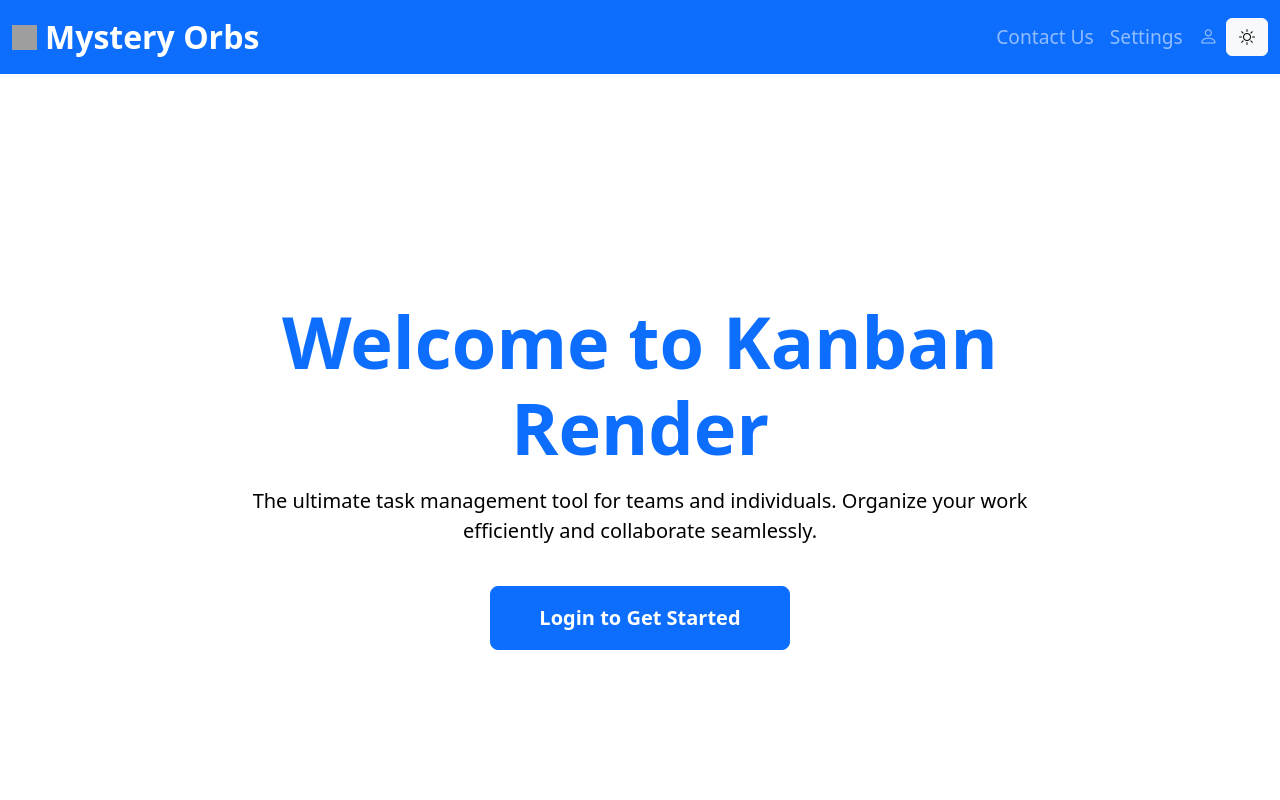
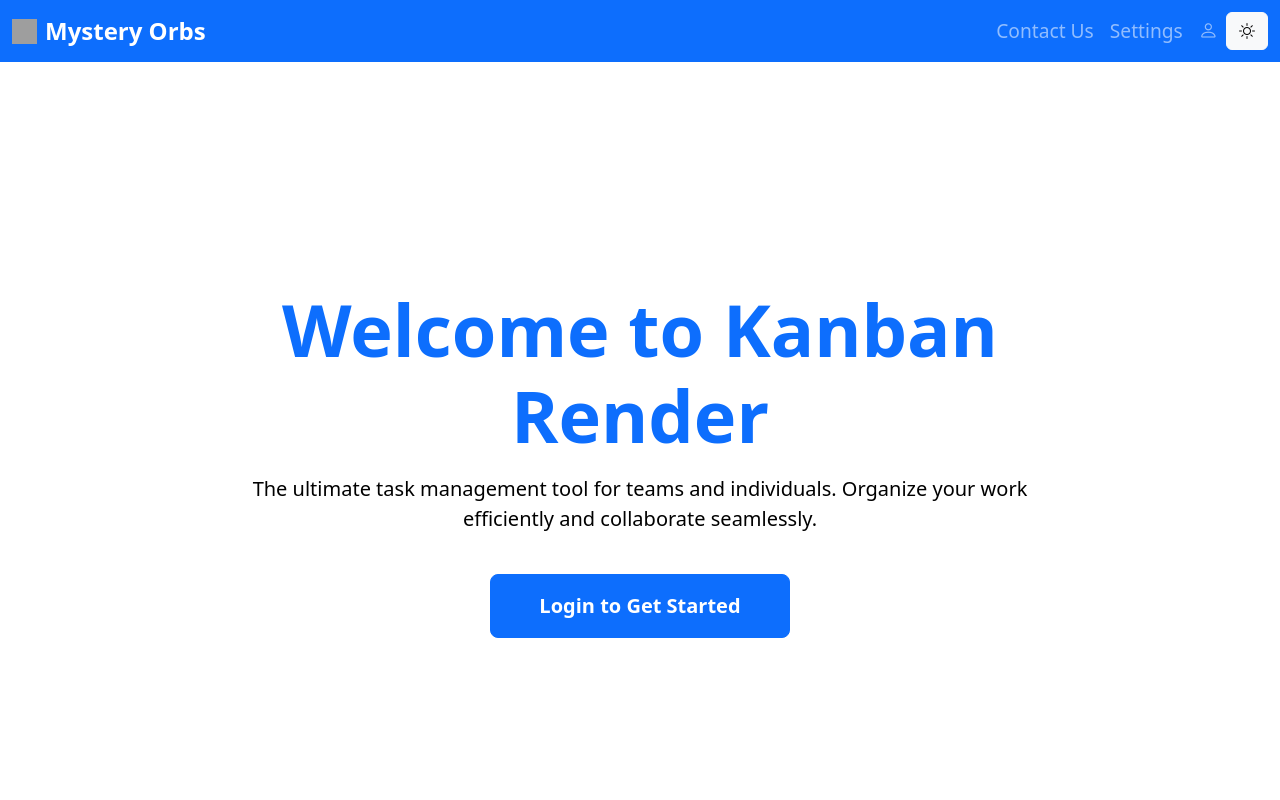
Before and after one commit to shoc71/Kanban-Render, a React (Vite) app in the folder client/: page / in a window 1280 px wide. Shown: the top 800 px of the page. Built offline with nearby package versions, Linux system fonts and the light colour scheme; no server answers; grey boxes are pictures that could not be loaded.

Commit message:
Update NavBar.jsx

```diff
--- a/client/src/components/NavBar.jsx
+++ b/client/src/components/NavBar.jsx
@@ -24,7 +24,7 @@ function NavBar({ isDarkMode, toggleTheme, isLoggedIn }) {
         <Link
           className="navbar-brand d-flex align-items-center"
           to="/"
-          style={{ fontSize: "2rem" }}
+          style={{ fontSize: "1.5rem" }}
         >
           <img
             src="https://shorturl.at/lepSy"
```
